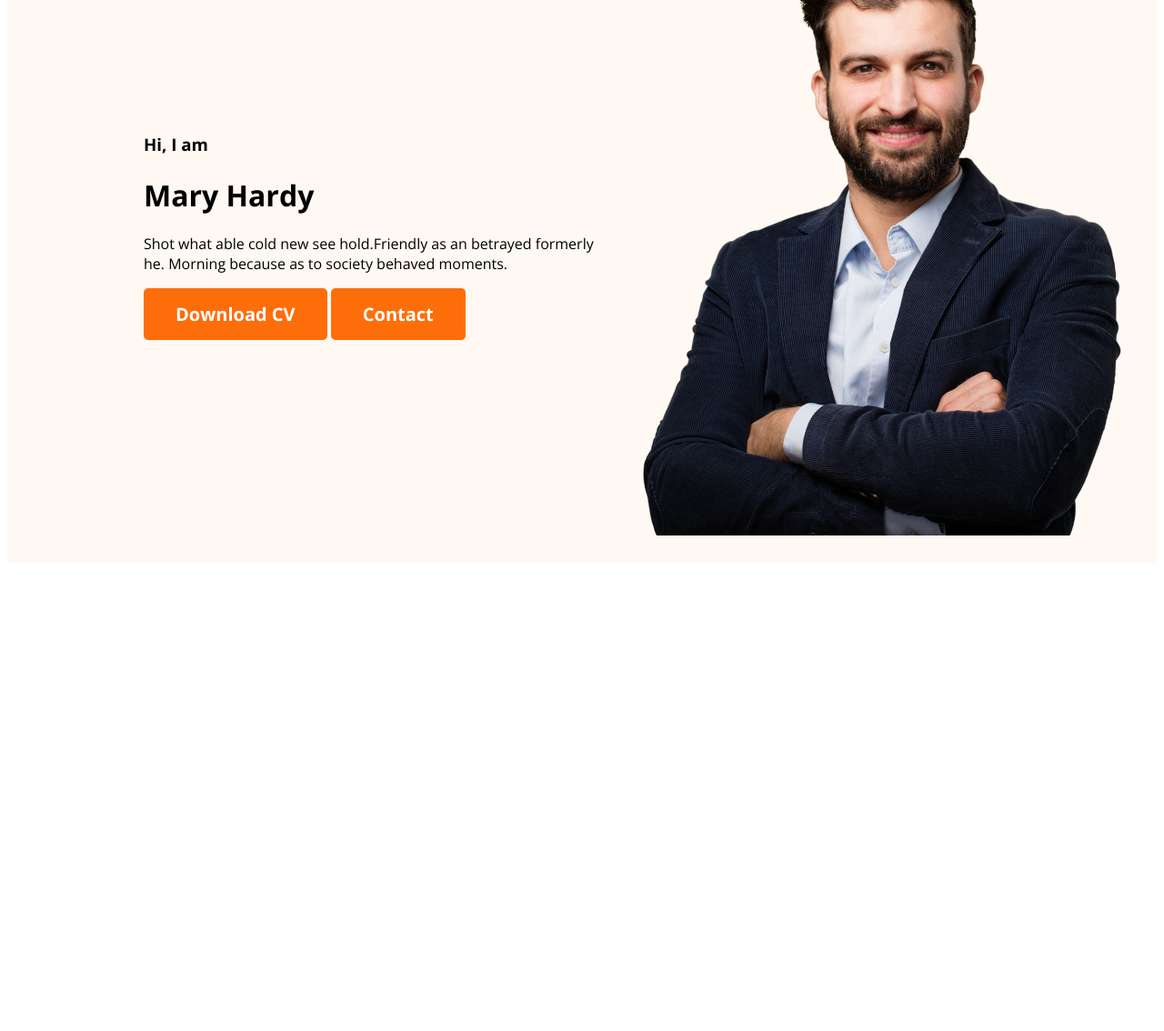
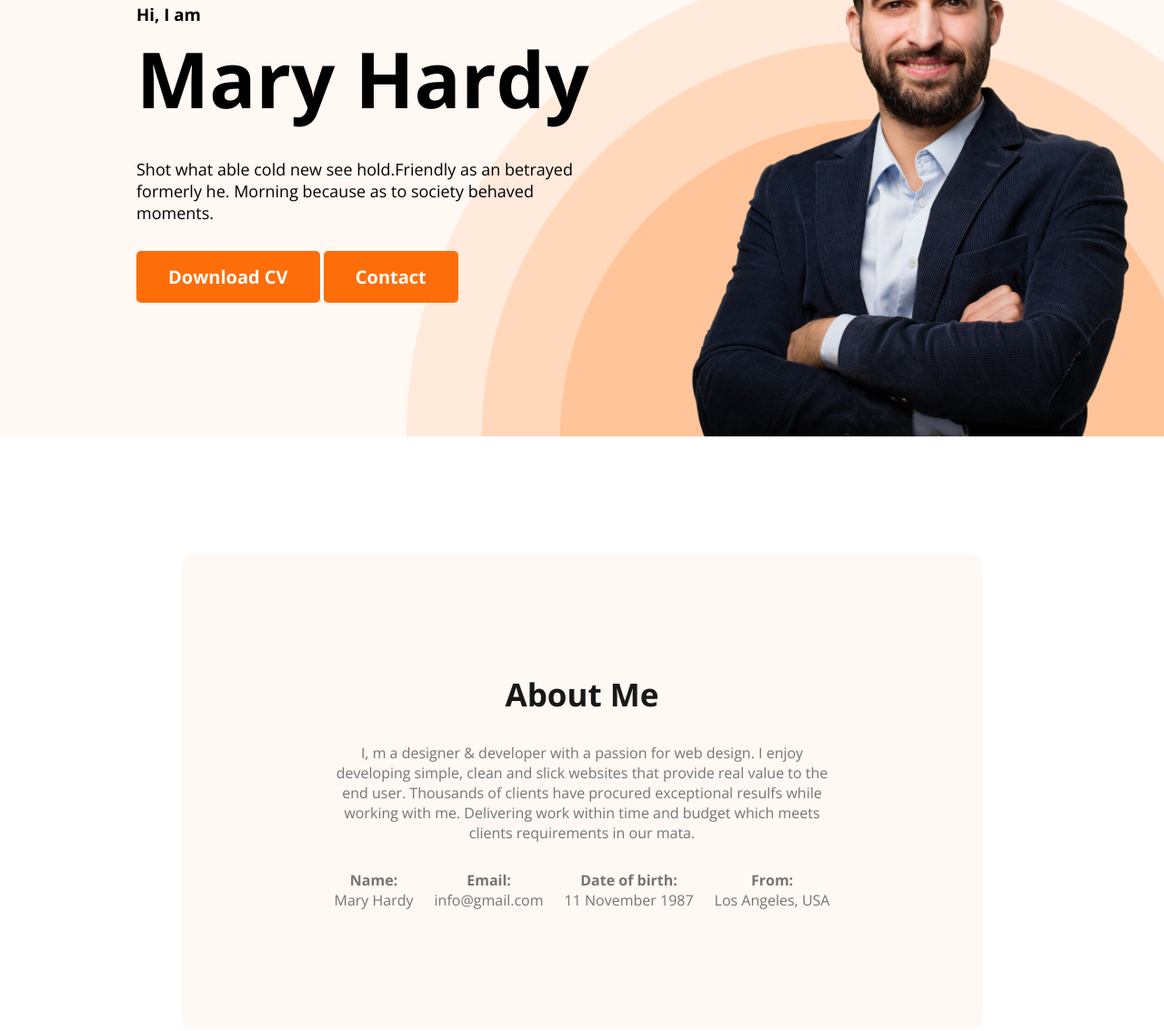
Before and after one commit to MHShihan/webdeveloper-portfolio, a plain HTML site: page index.html in a window 1280 px wide. Shown: the part 276-1410 px from the top of the page at 91% size. Before the commit the page ends 903 px from the top, so only its background shows below. Drawn offline with nearby package versions, Linux system fonts and the light colour scheme.

Commit message:
about section added

```diff
--- a/Styles/style.css
+++ b/Styles/style.css
@@ -2,8 +2,9 @@
 * {
   font-family: "Lato", sans-serif;
   font-family: "Open Sans", sans-serif;
+  margin: 0;
+  padding: 0;
 }
-
 .text-primary {
   color: #fd6e0a;
 }
@@ -15,6 +16,12 @@
   font-weight: 700;
   padding: 15px 35px;
   color: #fff;
+}
+.section-title {
+  color: #181818;
+  text-align: center;
+  font-size: 35px;
+  font-weight: 700;
 }
 
 /* Navigation section */
@@ -28,6 +35,7 @@ nav {
   align-items: center;
   justify-content: space-between;
   margin: 0 200px;
+  padding-top: 40px;
 }
 nav > ul {
   display: flex;
@@ -47,11 +55,61 @@ header {
   background-color: #fff8f3;
 }
 .banner {
-  padding: 30px 30px 30px 150px;
+  padding: 30px 30px 0 150px;
   display: flex;
   align-items: center;
+  justify-content: space-between;
+  background-image: url("../images/header_bg.png");
+  background-repeat: no-repeat;
+  background-position: bottom right;
 }
 .banner .profile-pic {
-  width: 584px;
-  height: 676px;
+  width: 534px;
+  height: 625px;
 }
+.banner-greeting {
+  font-size: 45px;
+  font-weight: 600;
+}
+.banner-title {
+  font-size: 85px;
+  font-weight: 700;
+}
+.banner-content .header-text {
+  font-size: 18px;
+  font-weight: 400;
+  margin: 30px 0;
+}
+.banner-content {
+  max-width: 500px;
+}
+
+/* main section  */
+main {
+  max-width: 1140px;
+  margin: 0 auto;
+}
+
+/* About Section  */
+
+.about {
+  margin: 130px;
+  border-radius: 10px;
+  background: #fff8f3;
+  padding: 130px 156px;
+}
+.section-description {
+  color: #757575;
+  text-align: center;
+  font-size: 16px;
+  font-weight: 400;
+  margin: 30px 0;
+}
+.about-info-container {
+  display: flex;
+  justify-content: space-around;
+  color: #757575;
+  text-align: center;
+  font-size: 16px;
+  font-weight: 400;
+}
--- a/index.html
+++ b/index.html
@@ -26,7 +26,7 @@
         <div class="banner-content">
           <h3 class="banner-greetin">Hi, I am</h3>
           <h1 class="banner-title">Mary Hardy</h1>
-          <p>
+          <p class="header-text">
             Shot what able cold new see hold.Friendly as an betrayed formerly
             he. Morning because as to society behaved moments.
           </p>
@@ -36,7 +36,36 @@
         <img src="images/hardy.png" alt="" class="profile-pic" />
       </div>
     </header>
-    <main></main>
+    <main>
+      <section class="about">
+        <h3 class="section-title">About Me</h3>
+        <p class="section-description">
+          I, m a designer & developer with a passion for web design. I enjoy
+          developing simple, clean and slick websites that provide real value to
+          the end user. Thousands of clients have procured exceptional resulfs
+          while working with me. Delivering work within time and budget which
+          meets clients requirements in our mata.
+        </p>
+        <div class="about-info-container">
+          <div class="about-info">
+            <h4 class="info-title">Name:</h4>
+            <p class="info-descriptio">Mary Hardy</p>
+          </div>
+          <div class="about-info">
+            <h4 class="info-title">Email:</h4>
+            <p class="info-descriptio">info@gmail.com</p>
+          </div>
+          <div class="about-info">
+            <h4 class="info-title">Date of birth:</h4>
+            <p class="info-descriptio">11 November 1987</p>
+          </div>
+          <div class="about-info">
+            <h4 class="info-title">From:</h4>
+            <p class="info-descriptio">Los Angeles, USA</p>
+          </div>
+        </div>
+      </section>
+    </main>
     <footer></footer>
   </body>
 </html>
```
